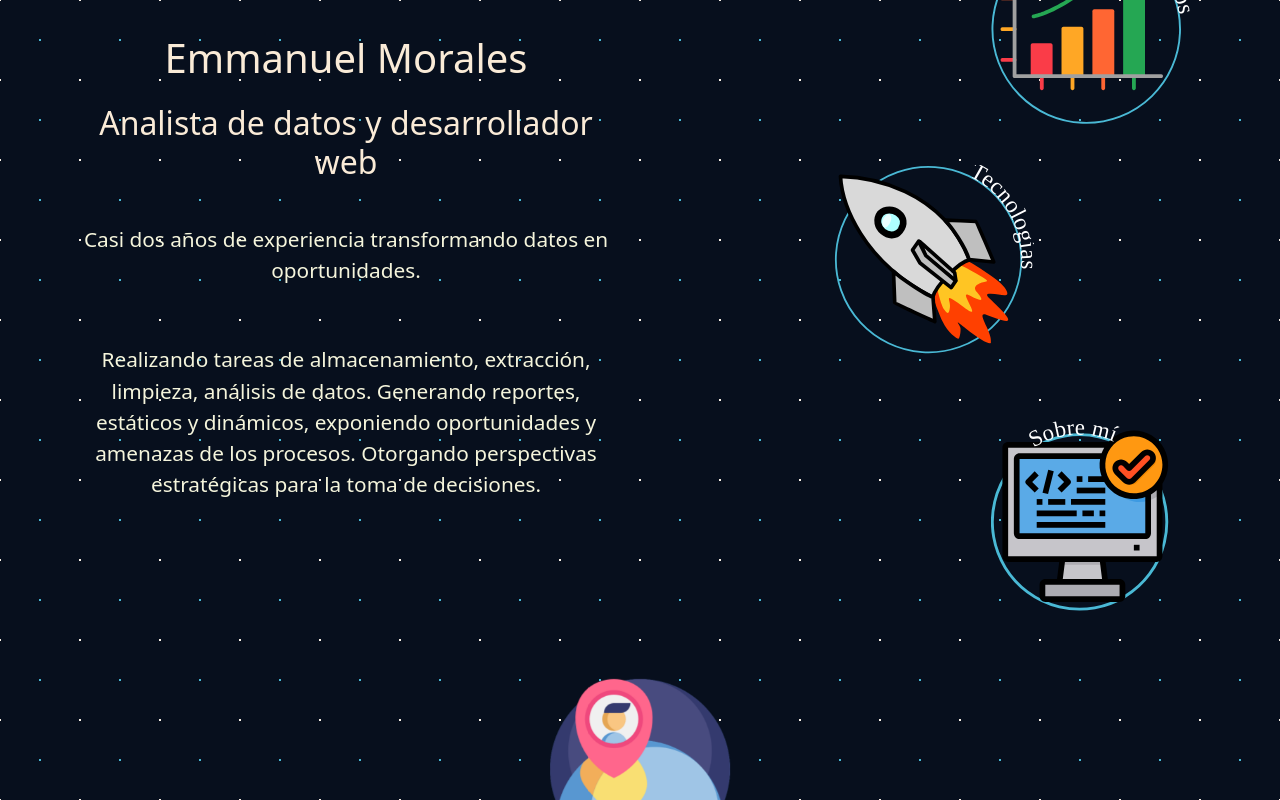
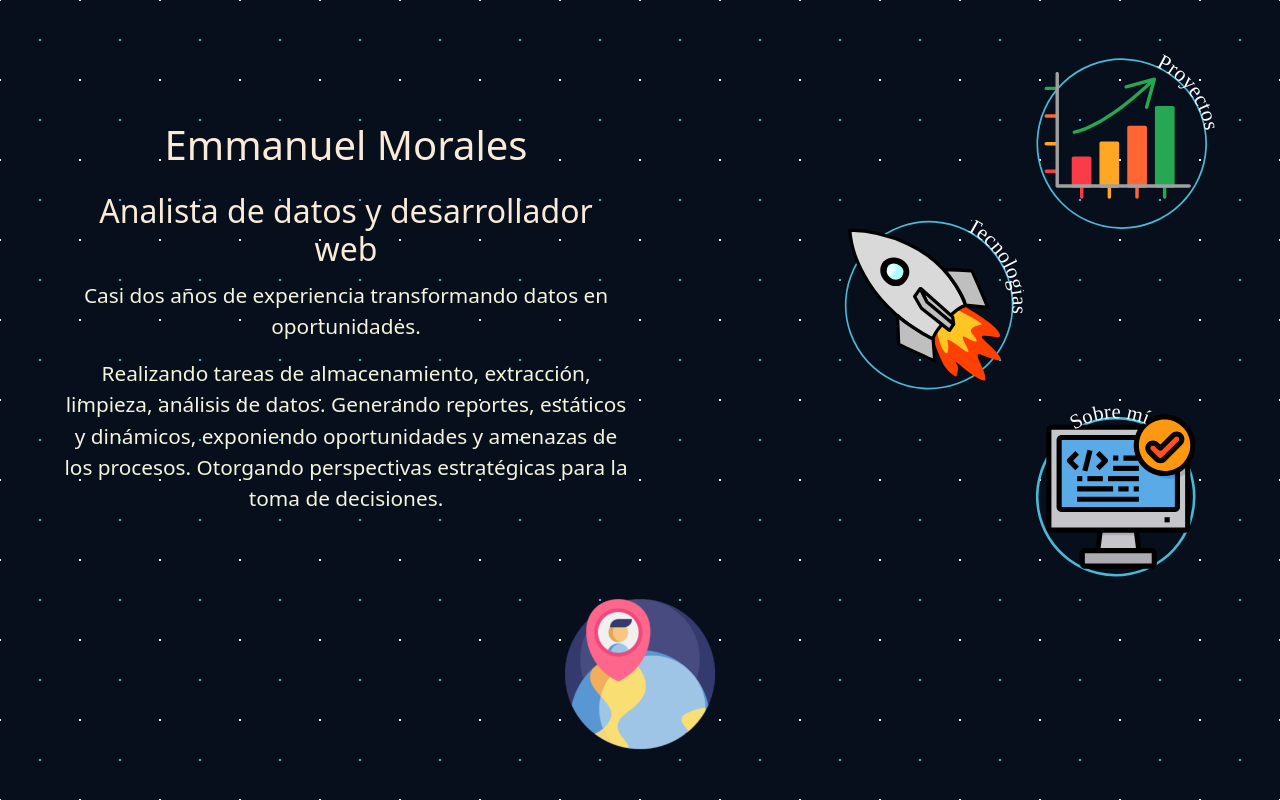
Before and after one commit to Moralesa-E/Moralesa-E.github.io, a website: page index.html in a window 1280 px wide. Shown: the top 800 px of the page. Drawn offline with Linux system fonts and the light colour scheme.

Commit message:
cambios en el responsive

```diff
--- a/index.css
+++ b/index.css
@@ -87,6 +87,11 @@ body{
     align-items: center;
     width: 100vw;
 }
+#main-About{
+    max-height: 700px;
+
+    padding: 0%;
+}
 #About-Me h1, #About-Me h2{
 
     color: antiquewhite;
@@ -96,8 +101,6 @@ body{
 }
 
 #About-Me p{
-    margin-top: 2.5vh;
-    padding: 2%;
     color: beige;
     font-size: 1.3rem;
 }
@@ -125,18 +128,18 @@ body{
 
 .cont-img{
 
-    height: 250px;
-    width: 250px;
+    height: 180px;
+    width: 180px;
     display: flex;
     align-items: center;
     justify-content: center;
 }
 
 #About-Me img{
-    height: 200px;
+    height: 180px;
 }
 #About-Me .planet img{
-    height: 180px;
+    height: 150px;
 }
 
 .spaceship{
@@ -366,6 +369,12 @@ img:hover +span {
         opacity: 1;
 
     }
+    .About-imgs{
+        flex-direction: row;
+        justify-content: space-evenly;
+        flex-wrap: wrap;
+        padding:50px 0px ;
+    }
 }
 
 /* ------------------ SMARTPHONE-------------------------- */
@@ -429,12 +438,7 @@ img:hover +span {
         height: 300px;
 
     }
-    .About-imgs{
-        flex-direction: row;
-        justify-content: space-evenly;
-        flex-wrap: wrap;
-        padding:50px 0px ;
-    }
+
 
     .cont-img{
 
```
Also changed, not shown: index.html (+1 -2 lines).
